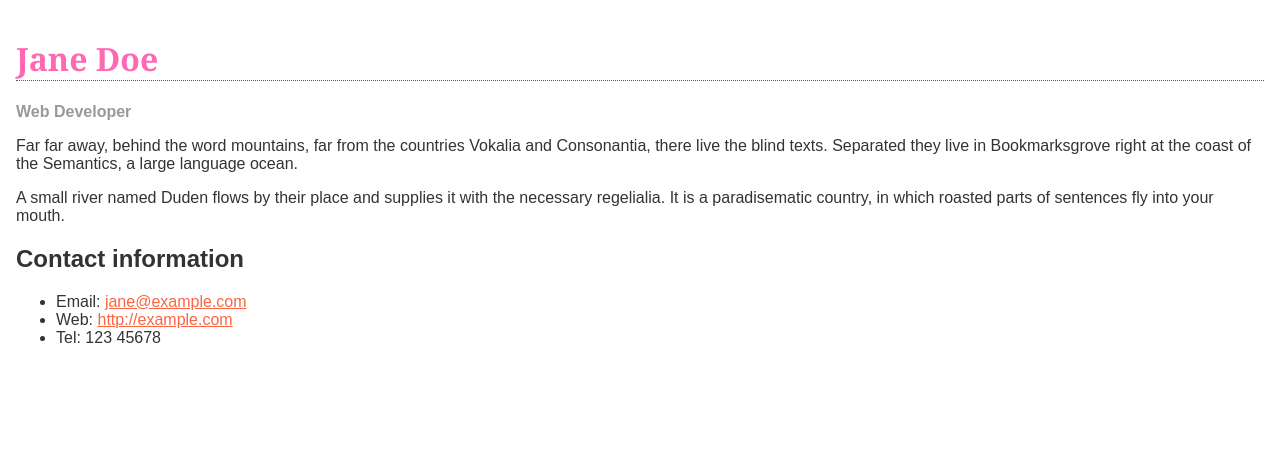
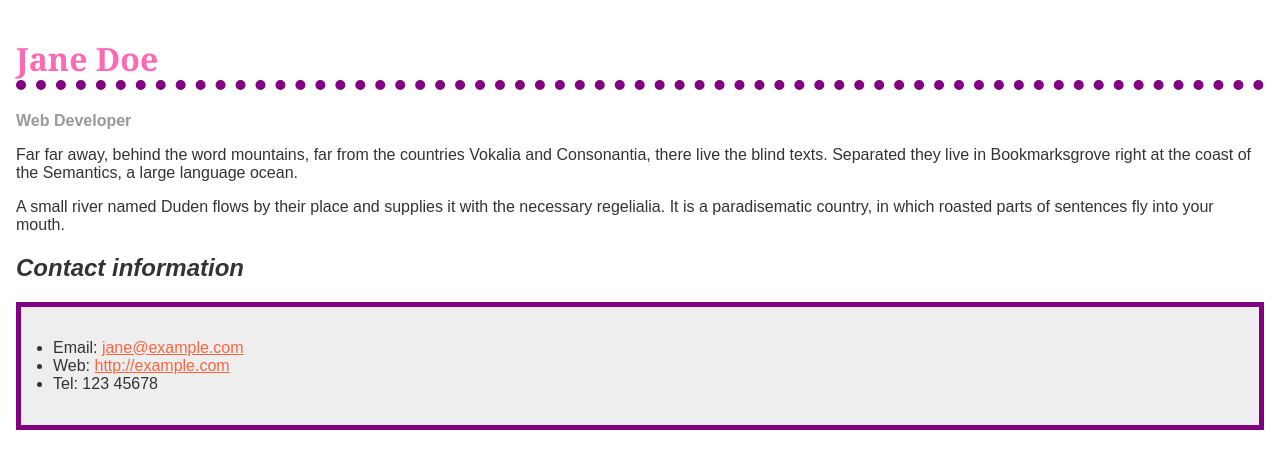
Before and after one commit to LeoL23/LeoL23.github.io, a plain HTML site: page week4.html in a window 1280 px wide. Drawn offline with Linux system fonts and the light colour scheme.

Commit message:
Update week4.css

```diff
--- a/week4.css
+++ b/week4.css
@@ -11,13 +11,19 @@ h1 {
   color: hotpink;
   font-size: 2em;
   font-family: Georgia, 'Times New Roman', Times, serif;
-  border-bottom: 1px solid #375e97;
-  border-bottom-style: dotted;
+  border-bottom: 10px dotted purple;
 
 }
 
 h2 {
   font-size: 1.5em;
+  font-style: italic;
+}
+
+ul {
+    background-color: #eeeeee;
+    border: 5px solid purple;
+    padding: 2em;
 }
 
 .job-title {
@@ -31,5 +37,6 @@ a:visited {
 }
 
 a:hover {
-  text-decoration: none;
+  text-decoration: green;
+  color: green;
 }
```
